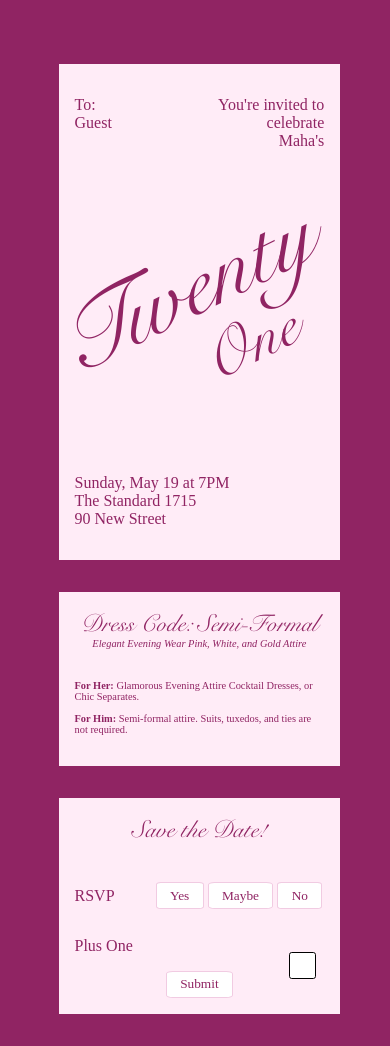
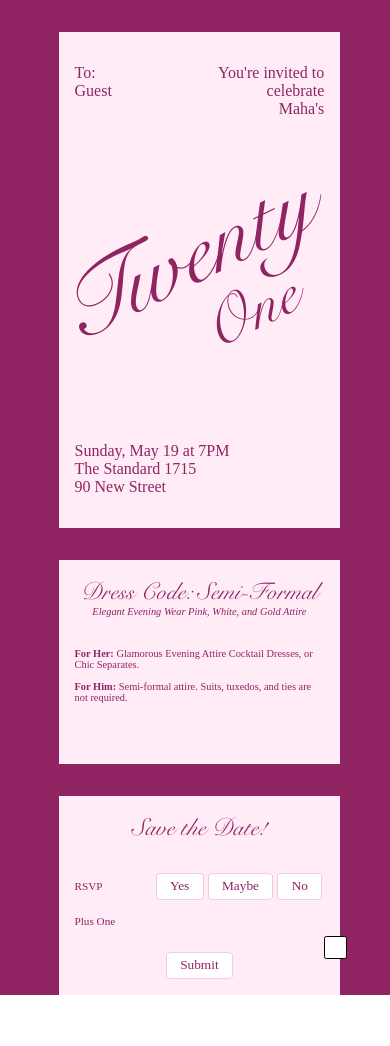
Before and after one commit to mahakanakala/maha.kanakala.com, a Next.js app: page /21-bday in a window 390 px wide. After the commit the page ends 1011 px from the top, so only its background shows below. Built offline with nearby package versions, Linux system fonts and the light colour scheme.

Commit message:
fix checkbox on desktop

```diff
--- a/src/app/bday.module.css
+++ b/src/app/bday.module.css
@@ -237,7 +237,6 @@
 
 .formCheckbox+label {
   position: relative;
-  padding-left: 35px;
   cursor: pointer;
   font-size: 1em;
 }
@@ -247,8 +246,8 @@
   position: absolute;
   left: 0;
   top: 15px;
-  width: 25px;
-  height: 25px;
+  width: 21px;
+  height: 21px;
   border: 1px solid black;
   background: white;
   border-radius: 10%;
@@ -256,16 +255,16 @@
 
 .formCheckbox:checked+label:after {
   content: "✔";
-  left: 9px;
-  top: 19px;
+  left: 3%;
+  top: 17px;
   position: relative;
   border: solid #902463;
-  border-width: 0 3px 3px 0;
+  border-width: 0 2px 2px 0;
   transform: rotate(45deg);
 }
 
 .formNameInput {
-  width: 100%;
+  width: 85%;
   height: 1.5em;
   margin-left: 2em;
   box-sizing: border-box;
@@ -316,8 +315,9 @@
 @media (max-width: 600px) {
   .contentContainer{
     margin-left: var(--card-margin-left);
-    padding: 1em 0vw;
-    padding-top: 4em;
+    padding: 0em 0vw;
+    padding-top: 2em;
+    padding-left: 0em;
   }
 
   .envelope {
@@ -343,9 +343,26 @@
     width: 85%;
   }
 
+  .dressCodeContainer {
+    padding-bottom: 1em;
+  }
+
   .formBox {
     padding-bottom: 1em;
     margin-bottom: 1em;
+  }
+
+  .formText {
+    font-size: .7em;
+  }
+
+  .formCheckbox{
+    float:right;
+  }
+
+  .formNameInput {
+    width: 50%;
+    float: right;
   }
 
   .dressCodeTitle{
@@ -376,6 +393,8 @@
 
   .successMain {
     height: 100vh;
+    width: 100vh;
+    overflow: hidden;
     display: flex;
     justify-content: center;
     align-items: center;
@@ -398,6 +417,10 @@
     font-size: 2em;
   }
 
+  .submitBtn {
+    margin-top: 1em;
+  }
+
   .spotifyContainer {
     height: 152px
   }
```
